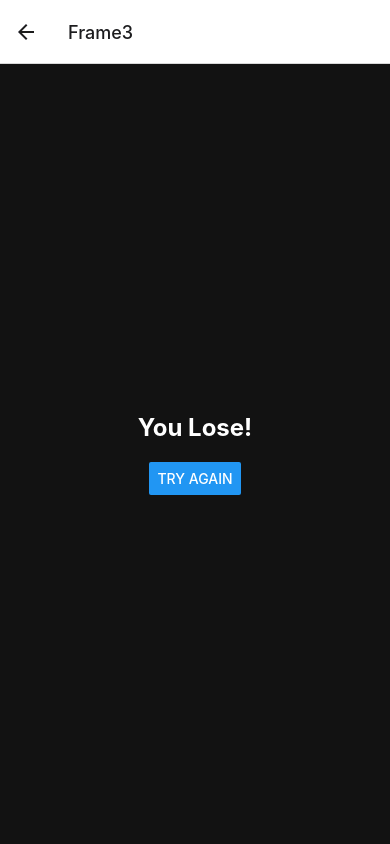
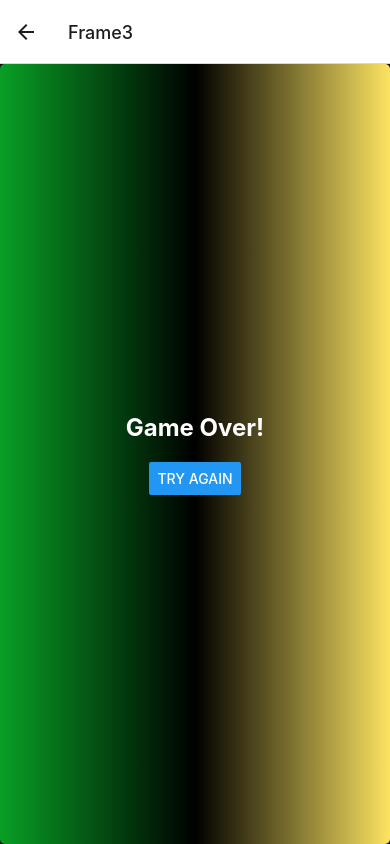
Before and after one commit to phamhaicnttk21/MPR_asignment1, a React Native app: screen /Frame3 in a window 390 px wide. Built offline with nearby package versions, Linux system fonts and the light colour scheme.

Commit message:
final update

```diff
--- a/components/Frame0.js
+++ b/components/Frame0.js
@@ -1,4 +1,4 @@
-// Frame0.js
+ // Frame0.js
 import React from "react";
 import { View, StyleSheet, Button, ImageBackground } from "react-native";
 import { useNavigation } from "@react-navigation/native";
@@ -14,14 +14,18 @@ const Frame0 = () => {
 
   return (
     <View style={styles.container}>
-
-
-
-
-          <Button title='Start New Game' onPress={startNewGame} color ="#089F25"  />
-
-
-
+      <LinearGradient
+        colors={["cyan", "black", "#D83E38"]}
+        style={styles.linearGradient}
+      >
+        <View style={styles.gradient}>
+          <Button
+            title='Start New Game'
+            onPress={startNewGame}
+            color='#089F25'
+          />
+        </View>
+      </LinearGradient>
     </View>
   );
 };
@@ -31,14 +35,19 @@ const styles = StyleSheet.create({
     flex: 1,
     justifyContent: "center",
     alignItems: "center",
-    backgroundColor:"#121212",
-
+    backgroundColor: "#121212",
   },
   image: {
     flex: 1,
     justifyContent: "center",
   },
-
+  linearGradient: {
+    alignItems: "center",
+    justifyContent: "center",
+    borderRadius: 5,
+    height: "100%",
+    width: "100%",
+  },
 });
 
 export default Frame0;
--- a/components/Frame1.js
+++ b/components/Frame1.js
@@ -165,7 +165,7 @@ const styles = StyleSheet.create({
     marginBottom: "20%",
     marginTop: 10,
     borderRadius: 20,
-    opacity: 0.96,
+    opacity: 0.96
   },
   headerContainer: {
     alignItems: "center",
--- a/components/Frame3.js
+++ b/components/Frame3.js
@@ -1,16 +1,24 @@
 import React from "react";
 import { View, Text, StyleSheet, Button } from "react-native";
 import { useNavigation } from "@react-navigation/native";
-
+import { LinearGradient } from "expo-linear-gradient";
 const Frame3 = ({ isGameWon }) => {
   const navigation = useNavigation();
 
   return (
     <View style={styles.container}>
-      <Text style={styles.resultText}>
-        {isGameWon ? "You Win!" : "You Lose!"}
-      </Text>
-      <Button title="Try Again" onPress={() => navigation.navigate("Frame0")} />
+      <LinearGradient
+        colors={["#089F25", "black", "#FCE461"]}
+        style={styles.linearGradient}
+        start={{ x: 0, y: 0.5 }}
+        end={{ x: 1, y: 0.5 }}
+      >
+        <Text style={styles.resultText}>Game Over!</Text>
+        <Button
+          title='Try Again'
+          onPress={() => navigation.navigate("Frame0")}
+        />
+      </LinearGradient>
     </View>
   );
 };
@@ -28,6 +36,13 @@ const styles = StyleSheet.create({
     color: "#fff",
     marginBottom: 20,
   },
+  linearGradient: {
+    alignItems: "center",
+    justifyContent: "center",
+    borderRadius: 5,
+    height: "100%",
+    width: "100%",
+  },
 });
 
 export default Frame3;
```
